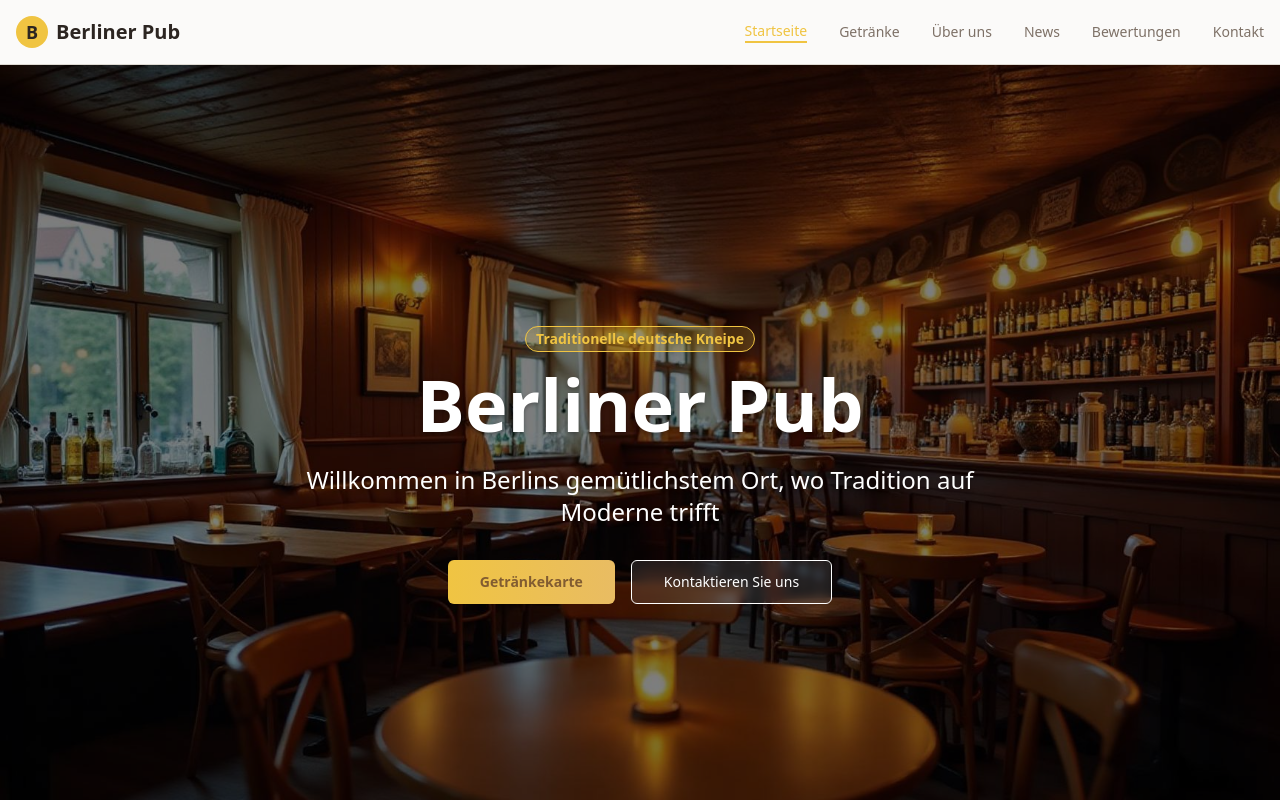
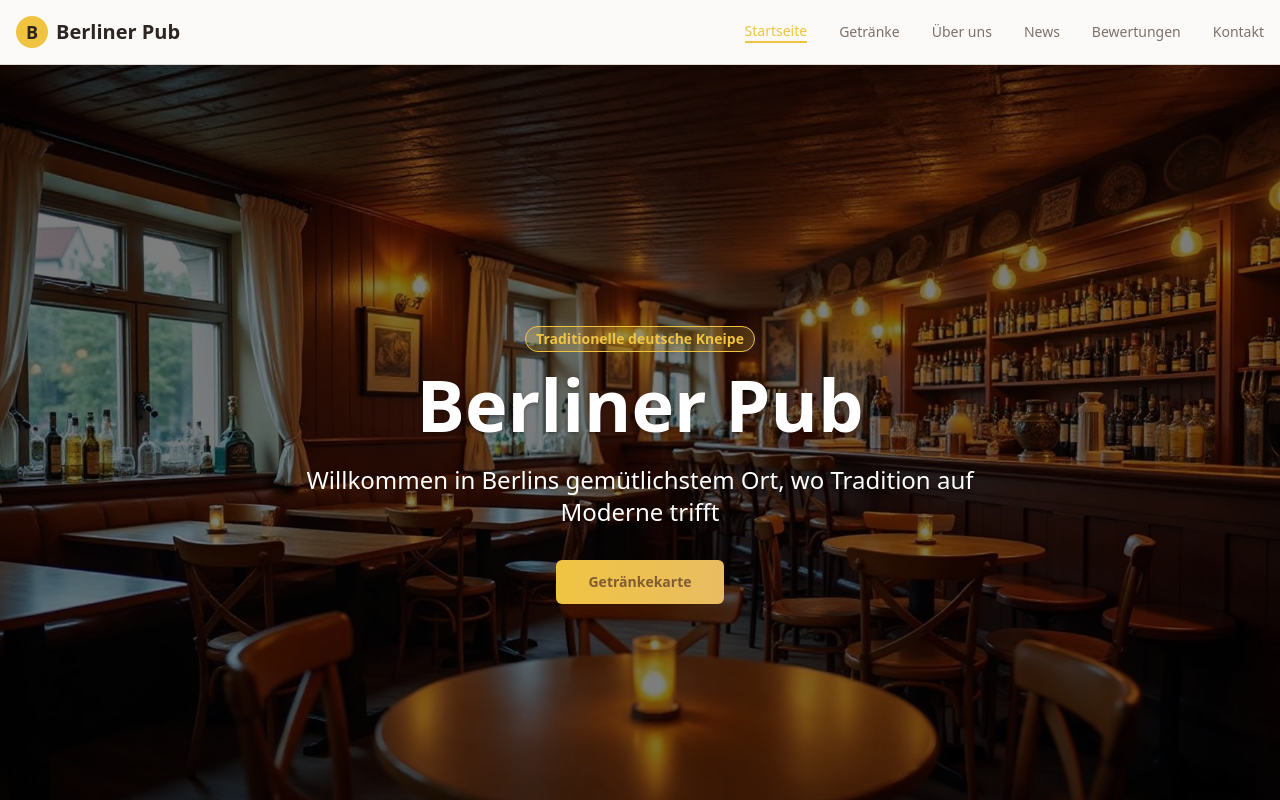
Before and after one commit to aslanzubairaev2/berliner-pub-vibes, a React (Vite) app: page / in a window 1280 px wide. Shown: the top 800 px of the page. Built offline with nearby package versions, Linux system fonts and the light colour scheme.

Commit message:
Remove contact button

```diff
--- a/src/pages/Home.tsx
+++ b/src/pages/Home.tsx
@@ -76,12 +76,9 @@ const Home = () => {
           <p className="text-xl md:text-2xl mb-8 pub-text-shadow max-w-2xl mx-auto">
             Willkommen in Berlins gemütlichstem Ort, wo Tradition auf Moderne trifft
           </p>
-          <div className="flex flex-col sm:flex-row gap-4 justify-center">
+          <div className="flex justify-center">
             <Button size="lg" asChild className="pub-gradient-accent text-primary font-semibold">
               <NavLink to="/menu">Getränkekarte</NavLink>
-            </Button>
-            <Button size="lg" variant="outline" asChild className="border-white text-white bg-white/10 backdrop-blur-sm hover:bg-white hover:text-primary">
-              <NavLink to="/contact">Kontaktieren Sie uns</NavLink>
             </Button>
           </div>
         </div>
```
Also changed, not shown: 1 other file (tests, documents, lock files or other folders).
